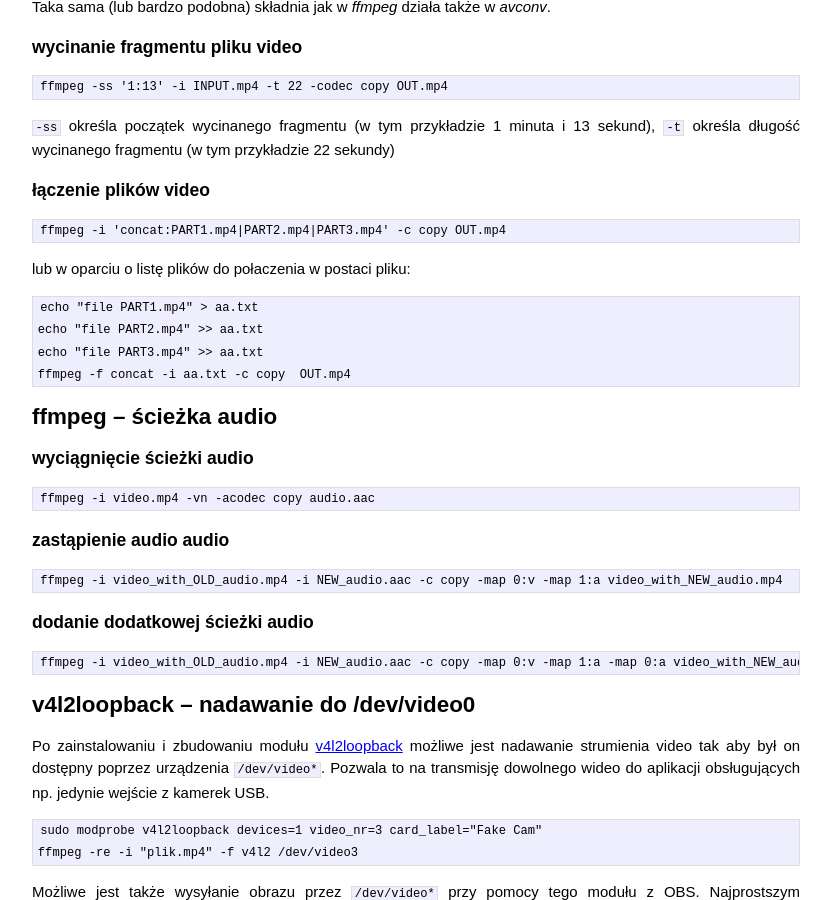
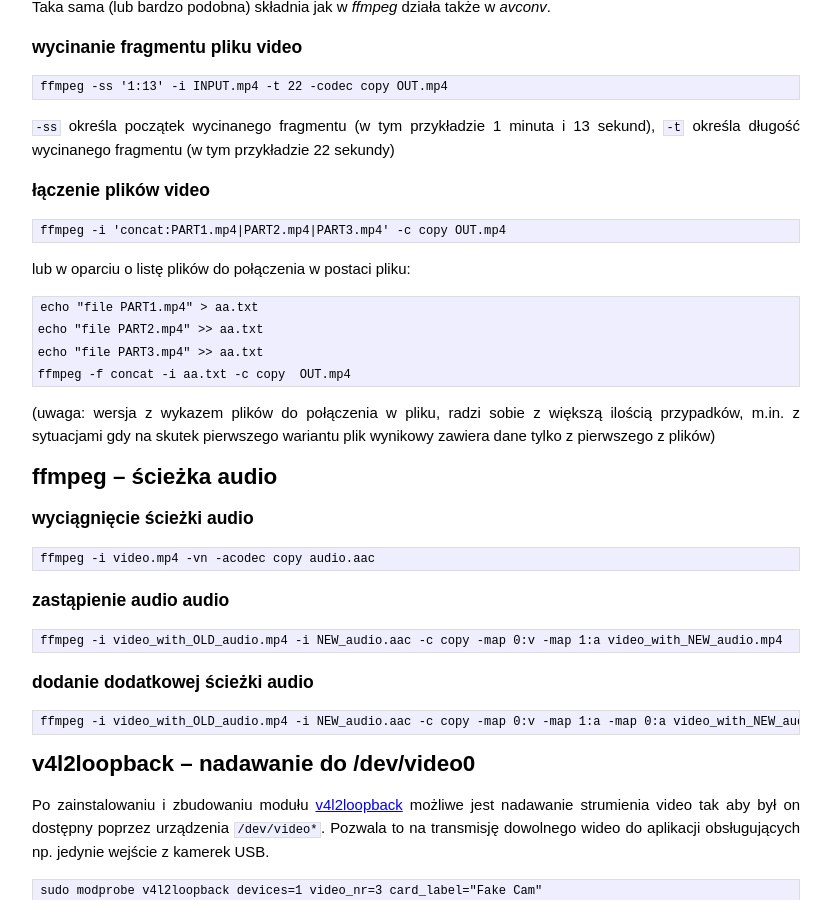
Before and after one commit to opcode-eu-org-website/opcode-blog, a Jekyll site: the page built from _posts/2020-06-19-audio_video.md, in a window 1280 px wide and 900 px high, scrolled down 352 px. Shown: the whole window, without its empty margins (224-1055 px from the left). Built offline with Jekyll 4.4.1, drawn with Linux system fonts in a browser that asks for light colours.

Commit message:
uzupełnienie o łączeniu plików video

```diff
--- a/_posts/2020-06-19-audio_video.md
+++ b/_posts/2020-06-19-audio_video.md
@@ -24,13 +24,14 @@
 
 	ffmpeg -i 'concat:PART1.mp4|PART2.mp4|PART3.mp4' -c copy OUT.mp4
 
-lub w oparciu o listę plików do połaczenia w postaci pliku:
+lub w oparciu o listę plików do połączenia w postaci pliku:
 
 	echo "file PART1.mp4" > aa.txt
 	echo "file PART2.mp4" >> aa.txt
 	echo "file PART3.mp4" >> aa.txt
 	ffmpeg -f concat -i aa.txt -c copy  OUT.mp4
 
+(uwaga: wersja z wykazem plików do połączenia w pliku, radzi sobie z większą ilością przypadków, m.in. z sytuacjami gdy na skutek pierwszego wariantu plik wynikowy zawiera dane tylko z pierwszego z plików)
 
 ## ffmpeg – ścieżka audio
 
```
